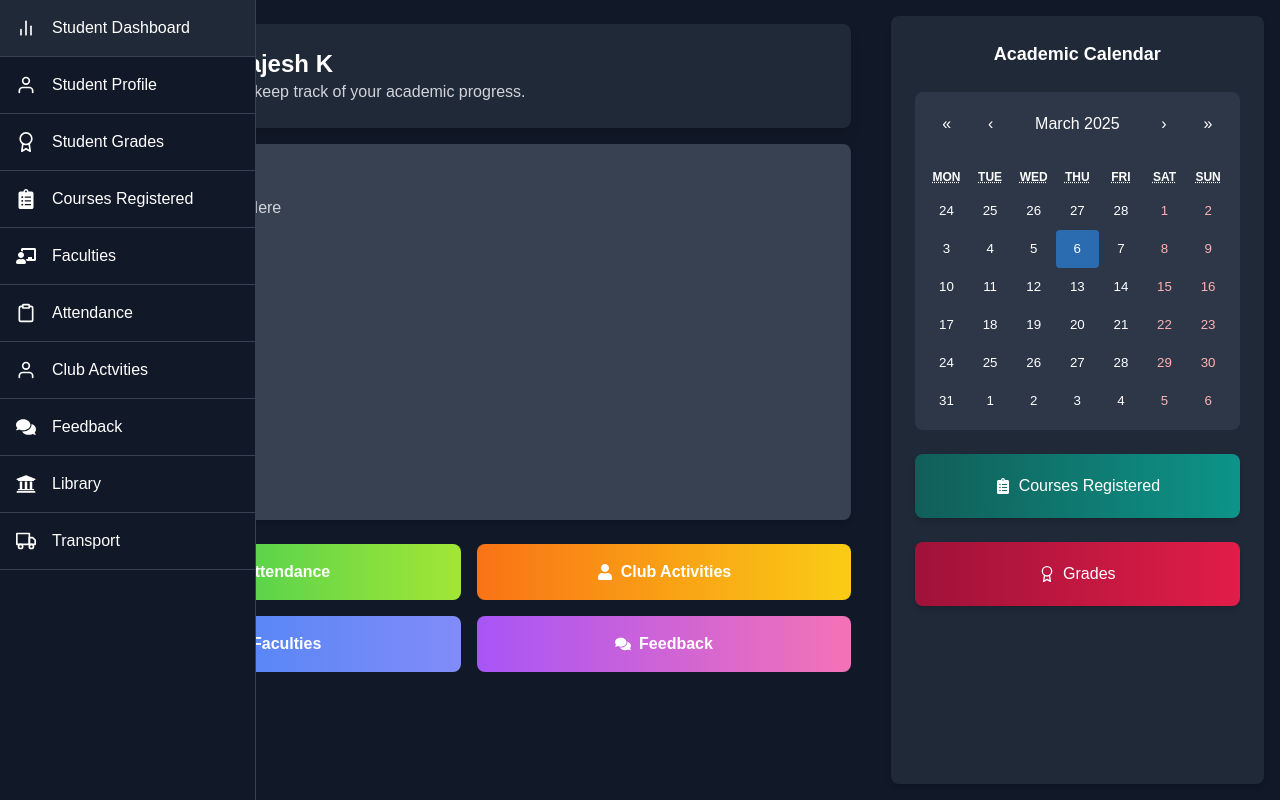
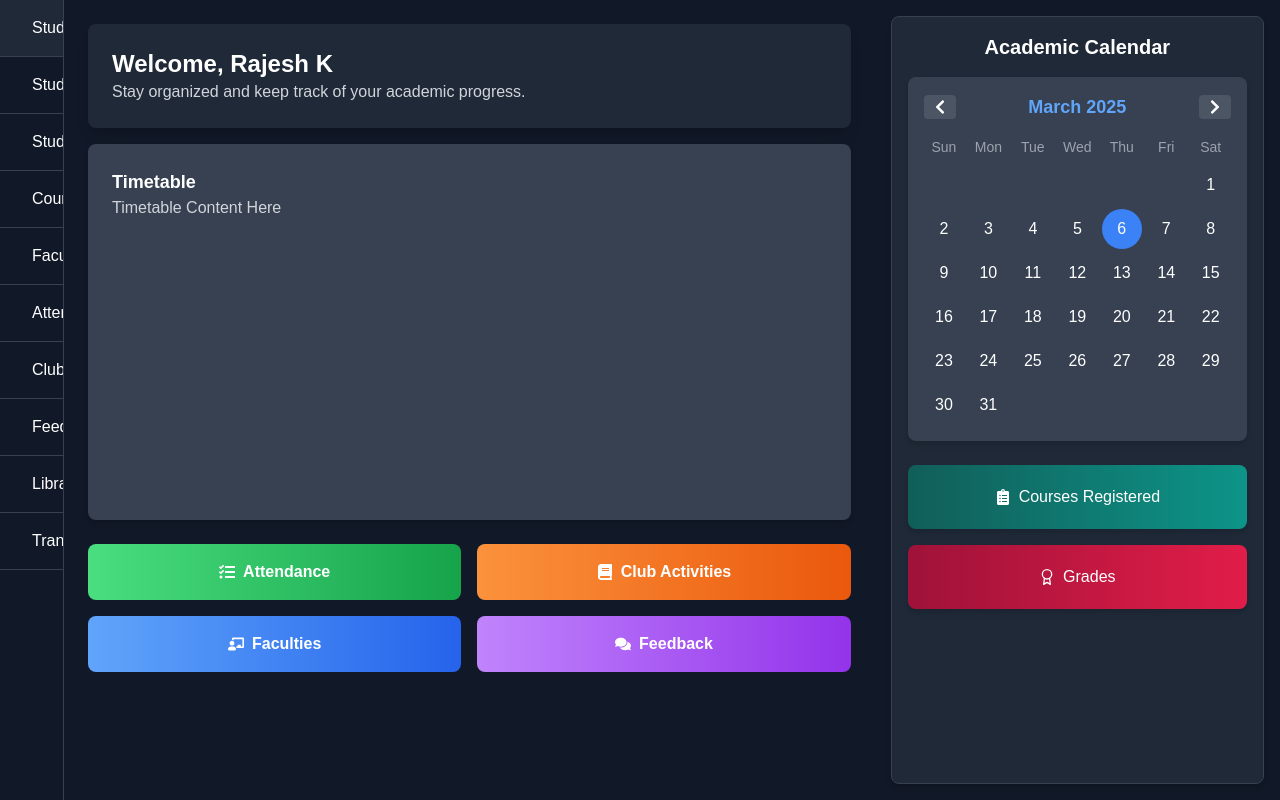
Before and after one commit to GowthamDhanaraju/University-Management-System, a Next.js app: page /student_dashboard in a window 1280 px wide. Built offline with nearby package versions, Linux system fonts and the light colour scheme.

Commit message:
calendar fix

```diff
--- a/pages/student_dashboard.tsx
+++ b/pages/student_dashboard.tsx
@@ -1,10 +1,6 @@
-"use client";
-
 import React, { useState } from "react";
 import { useRouter } from "next/navigation";
-import Calendar from "react-calendar";
-import "react-calendar/dist/Calendar.css";
-import { FaTasks, FaBook, FaChalkboardTeacher, FaComments, FaBookOpen, FaUser, FaClipboardList } from "react-icons/fa";
+import { FaTasks, FaChalkboardTeacher, FaComments, FaUser, FaClipboardList, FaBook, FaChevronLeft, FaChevronRight } from "react-icons/fa";
 import StudentSidebar from "@/components/student_sidebar";
 import { FiAward } from "react-icons/fi";
 
@@ -31,28 +27,16 @@ const Buttons: React.FC = () => {
 
   return (
     <div className="grid grid-cols-2 gap-4 mt-6">
-      <button
-        className="bg-gradient-to-r from-green-500 to-lime-400 p-4 rounded-lg flex items-center justify-center text-white font-semibold hover:opacity-90 transition"
-        onClick={() => router.push("/student_attendance")}
-      >
+      <button className="bg-gradient-to-r from-green-400 to-green-600 p-4 rounded-lg flex items-center justify-center text-white font-semibold hover:opacity-90 transition" onClick={() => router.push("/student_attendance")}>
         <FaTasks className="mr-2" /> Attendance
       </button>
-      <button
-        className="bg-gradient-to-r from-orange-500 to-yellow-400 p-4 rounded-lg flex items-center justify-center text-white font-semibold hover:opacity-90 transition"
-        onClick={() => router.push("/club-activities")}
-      >
-        <FaUser className="mr-2" /> Club Activities
+      <button className="bg-gradient-to-r from-orange-400 to-orange-600 p-4 rounded-lg flex items-center justify-center text-white font-semibold hover:opacity-90 transition" onClick={() => router.push("/club-activities")}>
+        <FaBook className="mr-2" /> Club Activities
       </button>
-      <button
-        className="bg-gradient-to-r from-blue-500 to-indigo-400 p-4 rounded-lg flex items-center justify-center text-white font-semibold hover:opacity-90 transition"
-        onClick={() => router.push("/student_faculties")}
-      >
+      <button className="bg-gradient-to-r from-blue-400 to-blue-600 p-4 rounded-lg flex items-center justify-center text-white font-semibold hover:opacity-90 transition" onClick={() => router.push("/student_faculties")}>
         <FaChalkboardTeacher className="mr-2" /> Faculties
       </button>
-      <button
-        className="bg-gradient-to-r from-purple-500 to-pink-400 p-4 rounded-lg flex items-center justify-center text-white font-semibold hover:opacity-90 transition"
-        onClick={() => router.push("/student_feedback")}
-      >
+      <button className="bg-gradient-to-r from-purple-400 to-purple-600 p-4 rounded-lg flex items-center justify-center text-white font-semibold hover:opacity-90 transition" onClick={() => router.push("/student_feedback")}>
         <FaComments className="mr-2" /> Feedback
       </button>
     </div>
@@ -60,75 +44,72 @@ const Buttons: React.FC = () => {
 };
 
 const RightSidebar: React.FC = () => {
-  const [date, setDate] = useState<Date>(new Date());
+  const days = ["Sun", "Mon", "Tue", "Wed", "Thu", "Fri", "Sat"];
+  const currentDate = new Date();
+  const [year, setYear] = useState(currentDate.getFullYear());
+  const [month, setMonth] = useState(currentDate.getMonth());
   const router = useRouter();
 
+  const handlePrevMonth = () => {
+    setMonth((prev) => (prev === 0 ? 11 : prev - 1));
+    if (month === 0) setYear((prev) => prev - 1);
+  };
+
+  const handleNextMonth = () => {
+    setMonth((prev) => (prev === 11 ? 0 : prev + 1));
+    if (month === 11) setYear((prev) => prev + 1);
+  };
+
+  const firstDayOfMonth = new Date(year, month, 1).getDay();
+  const daysInMonth = new Date(year, month + 1, 0).getDate();
+  const calendarDates = Array.from({ length: daysInMonth }, (_, i) => i + 1);
+
   return (
-    <div className="bg-gray-800 p-6 rounded-lg shadow-md text-white flex flex-col items-center space-y-6 h-full w-full">
-      <h3 className="text-lg font-semibold">Academic Calendar</h3>
-      <div className="flex justify-center items-center w-full">
-        <Calendar onChange={(value) => setDate(value as Date)} value={date} />
+    <div className="bg-gray-800 text-white p-4 rounded-lg shadow-md border border-gray-700 h-full">
+      <h2 className="text-xl font-bold mb-4 text-center">Academic Calendar</h2>
+      <div className="bg-gray-700 p-4 rounded-lg shadow-md">
+        <div className="flex justify-between items-center mb-3">
+          <button onClick={handlePrevMonth} className="bg-gray-600 px-2 py-1 rounded">
+            <FaChevronLeft className="text-white" />
+          </button>
+          <h3 className="text-blue-400 text-lg font-semibold">
+            {new Date(year, month).toLocaleString("default", { month: "long" })} {year}
+          </h3>
+          <button onClick={handleNextMonth} className="bg-gray-600 px-2 py-1 rounded">
+            <FaChevronRight className="text-white" />
+          </button>
+        </div>
+        <div className="grid grid-cols-7 gap-1">
+          {days.map((day) => (
+            <div key={day} className="text-center text-gray-400 text-sm py-1">
+              {day}
+            </div>
+          ))}
+          {Array.from({ length: firstDayOfMonth }).map((_, i) => (
+            <div key={`empty-${i}`} className="py-2"></div>
+          ))}
+          {calendarDates.map((date) => (
+            <div
+              key={date}
+              className={`text-center py-2 rounded-full cursor-pointer ${
+                date === currentDate.getDate() && month === currentDate.getMonth() && year === currentDate.getFullYear()
+                  ? "bg-blue-500 text-white"
+                  : "hover:bg-gray-700"
+              }`}
+            >
+              {date}
+            </div>
+          ))}
+        </div>
       </div>
-
-      {/* Styled Courses Registered & Grades Buttons */}
-      <button
-        className="bg-gradient-to-r from-teal-800 to-teal-600 p-4 rounded-lg text-center hover:opacity-80 transition-opacity cursor-pointer w-full h-16 flex items-center justify-center shadow-md"
-        onClick={() => router.push("/registered_courses")}
-      > <FaClipboardList className="mr-2" />Courses Registered
-      </button>
-      <button
-        className="bg-gradient-to-r from-rose-800 to-rose-600 p-4 rounded-lg text-center hover:opacity-80 transition-opacity cursor-pointer w-full h-16 flex items-center justify-center shadow-md"
-        onClick={() => router.push("/student_grade")}
-      > <FiAward className="mr-2" />Grades
-      </button>
-
-      <style jsx global>{`
-        .react-calendar {
-          width: 500px;
-          background-color: #2d3748;
-          color: white;
-          border: none;
-          border-radius: 0.5rem;
-          font-family: inherit;
-          padding: 10px;
-        }
-
-        .react-calendar__navigation button {
-          color: white;
-        }
-
-        .react-calendar__navigation button:enabled:hover,
-        .react-calendar__navigation button:enabled:focus {
-          background-color: #4a5568;
-        }
-
-        .react-calendar__tile {
-          color: white;
-          padding: 0.75em 0.5em;
-          border-radius: 4px;
-        }
-
-        .react-calendar__month-view__days__day {
-          color: white;
-        }
-
-        .react-calendar__month-view__days__day--weekend {
-          color: #feb2b2;
-        }
-
-        .react-calendar__tile:enabled:hover,
-        .react-calendar__tile:enabled:focus {
-          background-color: #4a5568;
-        }
-
-        .react-calendar__tile--now {
-          background: #3182ce !important;
-        }
-
-        .react-calendar__tile--active {
-          background: #2b6cb0 !important;
-        }
-      `}</style>
+      <div className="mt-6 space-y-4">
+        <button className="bg-gradient-to-r from-teal-800 to-teal-600 p-4 rounded-lg text-center w-full h-16 flex items-center justify-center shadow-md" onClick={() => router.push("/registered_courses")}>
+          <FaClipboardList className="mr-2" /> Courses Registered
+        </button>
+        <button className="bg-gradient-to-r from-rose-800 to-rose-600 p-4 rounded-lg text-center w-full h-16 flex items-center justify-center shadow-md" onClick={() => router.push("/student_grade")}>
+          <FiAward className="mr-2" /> Grades
+        </button>
+      </div>
     </div>
   );
 };
```
